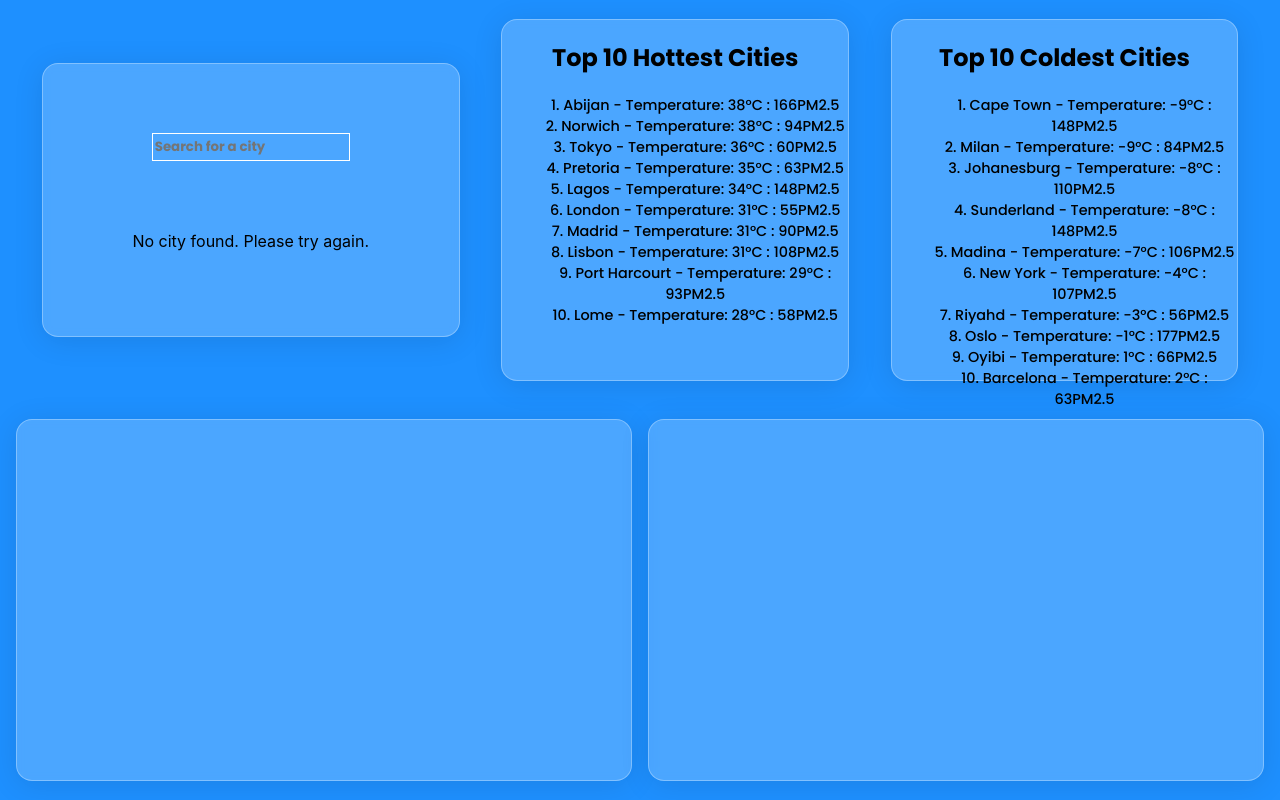
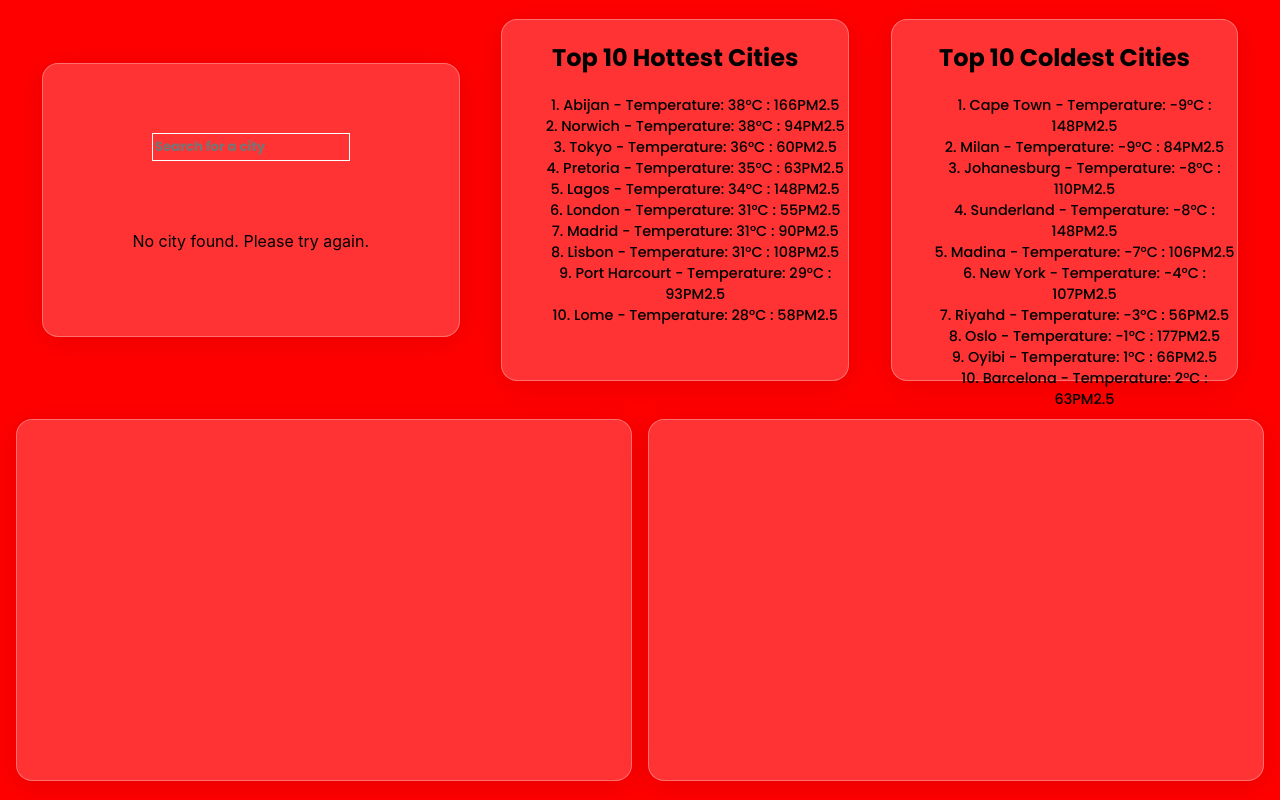
Before and after one commit to ellie-ctrl35/simulation, a React (Create React App) app: page / in a window 1280 px wide. Built offline with nearby package versions, Linux system fonts and the light colour scheme.

Commit message:
Update App.css

```diff
--- a/src/App.css
+++ b/src/App.css
@@ -4,7 +4,7 @@
   flex-direction: column;
   justify-content:space-evenly;
   align-items: center;
-  background: dodgerblue;
+  background: red;
   height: 100vh;
   width: 100vw;
 }
```
